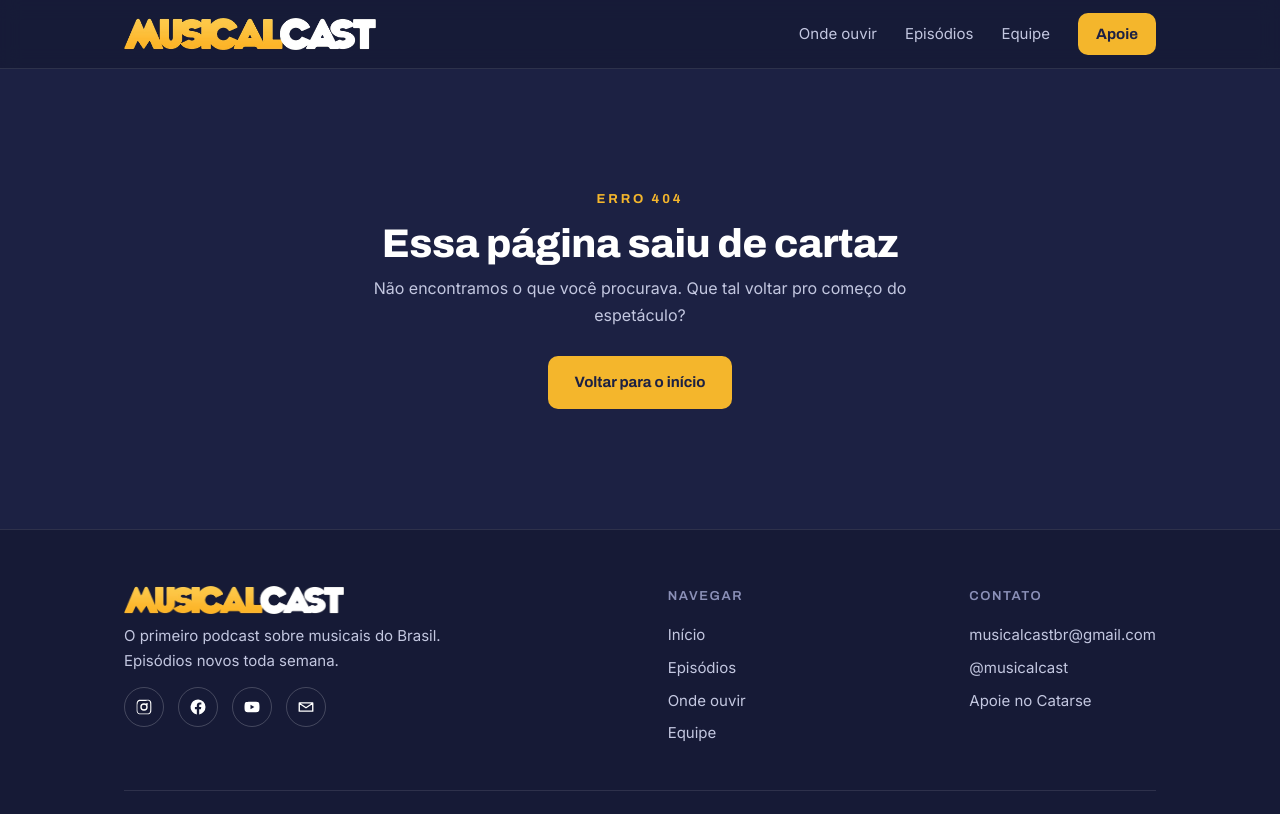
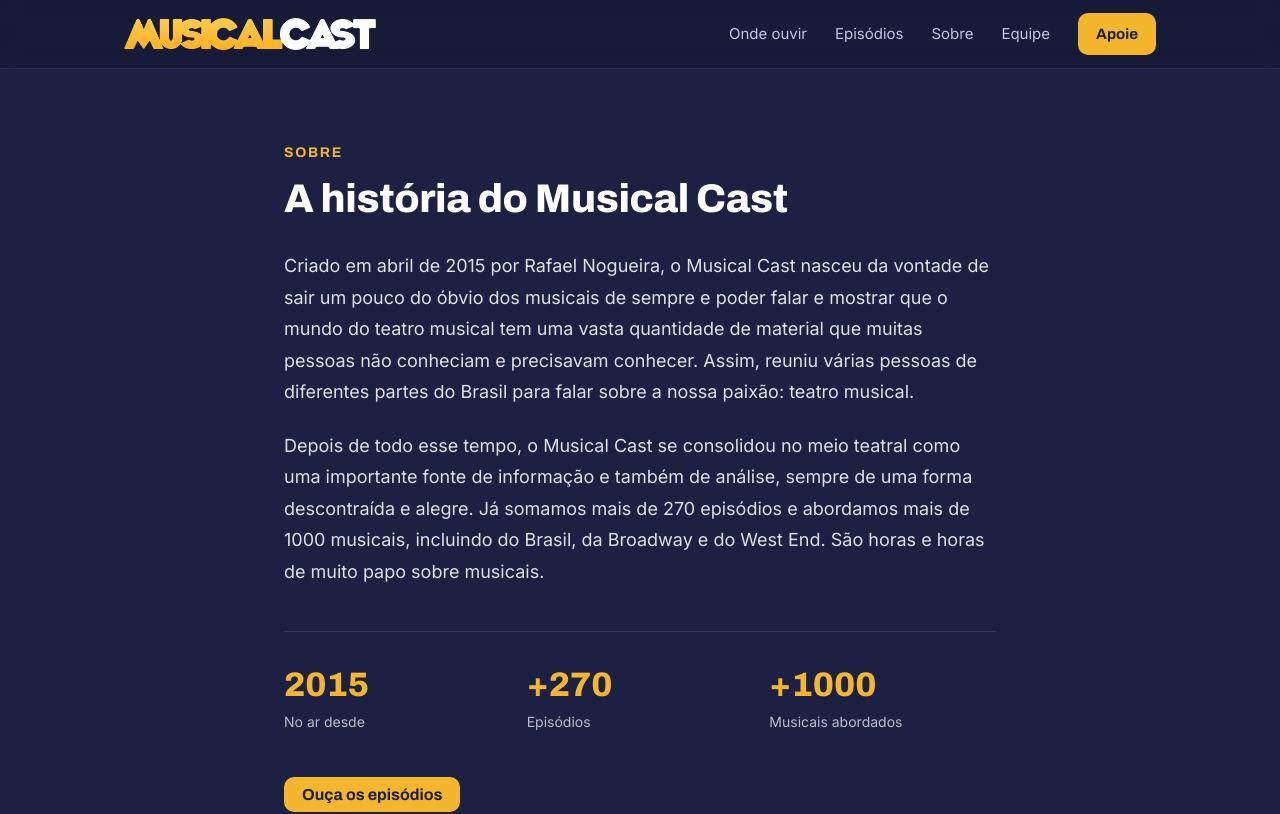
Before and after one commit to teacherafael/musicalcast, a Next.js app: page /sobre in a window 1280 px wide. Before the commit this address had no page. Shown: the top 814 px of the page. Built offline with nearby package versions, Linux system fonts and the light colour scheme.

Commit message:
Adiciona página Sobre

```diff
--- a/app/components/Header.tsx
+++ b/app/components/Header.tsx
@@ -18,6 +18,7 @@
         <nav className="nav nav-desktop">
           <Link href="/#ouvir">Onde ouvir</Link>
           <Link href="/episodios">Episódios</Link>
+          <Link href="/sobre" className="nav-hide">Sobre</Link>
           <Link href="/#equipe">Equipe</Link>
           <a href={SUPPORT.catarseUrl} target="_blank" rel="noopener noreferrer" className="nav-cta">
             Apoie
--- /dev/null
+++ b/app/sobre/page.tsx
@@ -0,0 +1,117 @@
+import type { Metadata } from "next";
+
+export const metadata: Metadata = {
+  title: "Sobre — Musical Cast",
+  description:
+    "Criado em abril de 2015 por Rafael Nogueira, o Musical Cast é o primeiro podcast brasileiro sobre teatro musical. Mais de 270 episódios e 1000 musicais do Brasil, da Broadway e do West End.",
+  alternates: { canonical: "https://www.musicalcast.com.br/sobre" },
+  openGraph: {
+    title: "Sobre — Musical Cast",
+    description:
+      "Criado em abril de 2015 por Rafael Nogueira, o Musical Cast é o primeiro podcast brasileiro sobre teatro musical.",
+    url: "https://www.musicalcast.com.br/sobre",
+    type: "website",
+  },
+};
+
+const eyebrow: React.CSSProperties = {
+  color: "var(--gold)",
+  fontFamily: "var(--font-display), sans-serif",
+  fontWeight: 700,
+  fontSize: 14,
+  letterSpacing: "0.12em",
+  textTransform: "uppercase",
+  marginBottom: 12,
+};
+
+const prose: React.CSSProperties = {
+  fontSize: 18,
+  lineHeight: 1.75,
+  color: "rgba(255,255,255,0.86)",
+  marginBottom: 22,
+};
+
+export default function SobrePage() {
+  return (
+    <main
+      className="container"
+      style={{ maxWidth: 760, paddingTop: 72, paddingBottom: 88 }}
+    >
+      <p style={eyebrow}>Sobre</p>
+      <h1
+        style={{
+          fontFamily: "var(--font-display), sans-serif",
+          fontSize: 40,
+          fontWeight: 800,
+          lineHeight: 1.15,
+          marginBottom: 28,
+        }}
+      >
+        A história do Musical Cast
+      </h1>
+
+      <p style={prose}>
+        Criado em abril de 2015 por Rafael Nogueira, o Musical Cast nasceu da
+        vontade de sair um pouco do óbvio dos musicais de sempre e poder falar e
+        mostrar que o mundo do teatro musical tem uma vasta quantidade de
+        material que muitas pessoas não conheciam e precisavam conhecer. Assim,
+        reuniu várias pessoas de diferentes partes do Brasil para falar sobre a
+        nossa paixão: teatro musical.
+      </p>
+
+      <p style={prose}>
+        Depois de todo esse tempo, o Musical Cast se consolidou no meio teatral
+        como uma importante fonte de informação e também de análise, sempre de
+        uma forma descontraída e alegre. Já somamos mais de 270 episódios e
+        abordamos mais de 1000 musicais, incluindo do Brasil, da Broadway e do
+        West End. São horas e horas de muito papo sobre musicais.
+      </p>
+
+      <div
+        style={{
+          display: "flex",
+          flexWrap: "wrap",
+          gap: 16,
+          marginTop: 44,
+          borderTop: "1px solid var(--line)",
+          paddingTop: 36,
+        }}
+      >
+        {[
+          { n: "2015", l: "No ar desde" },
+          { n: "+270", l: "Episódios" },
+          { n: "+1000", l: "Musicais abordados" },
+        ].map((s) => (
+          <div key={s.l} style={{ flex: "1 1 150px" }}>
+            <div
+              style={{
+                fontFamily: "var(--font-display), sans-serif",
+                fontSize: 34,
+                fontWeight: 800,
+                color: "var(--gold)",
+                lineHeight: 1,
+              }}
+            >
+              {s.n}
+            </div>
+            <div
+              style={{
+                marginTop: 8,
+                fontSize: 14,
+                color: "rgba(255,255,255,0.7)",
+              }}
+            >
+              {s.l}
+            </div>
+          </div>
+        ))}
+      </div>
+
+      <div style={{ marginTop: 48 }}>
+        <a href="/episodios" className="nav-cta">
+          Ouça os episódios
+        </a>
+      </div>
+    </main>
+  );
+}
```
